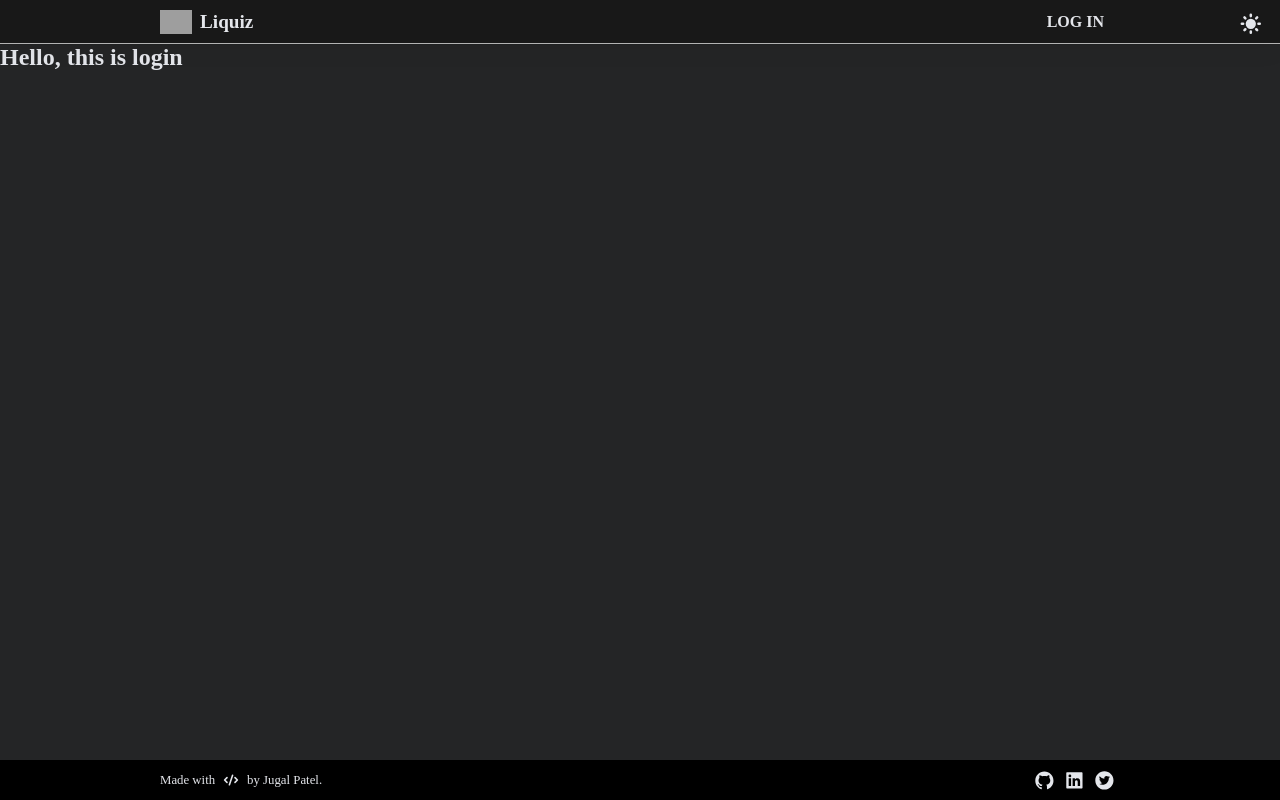
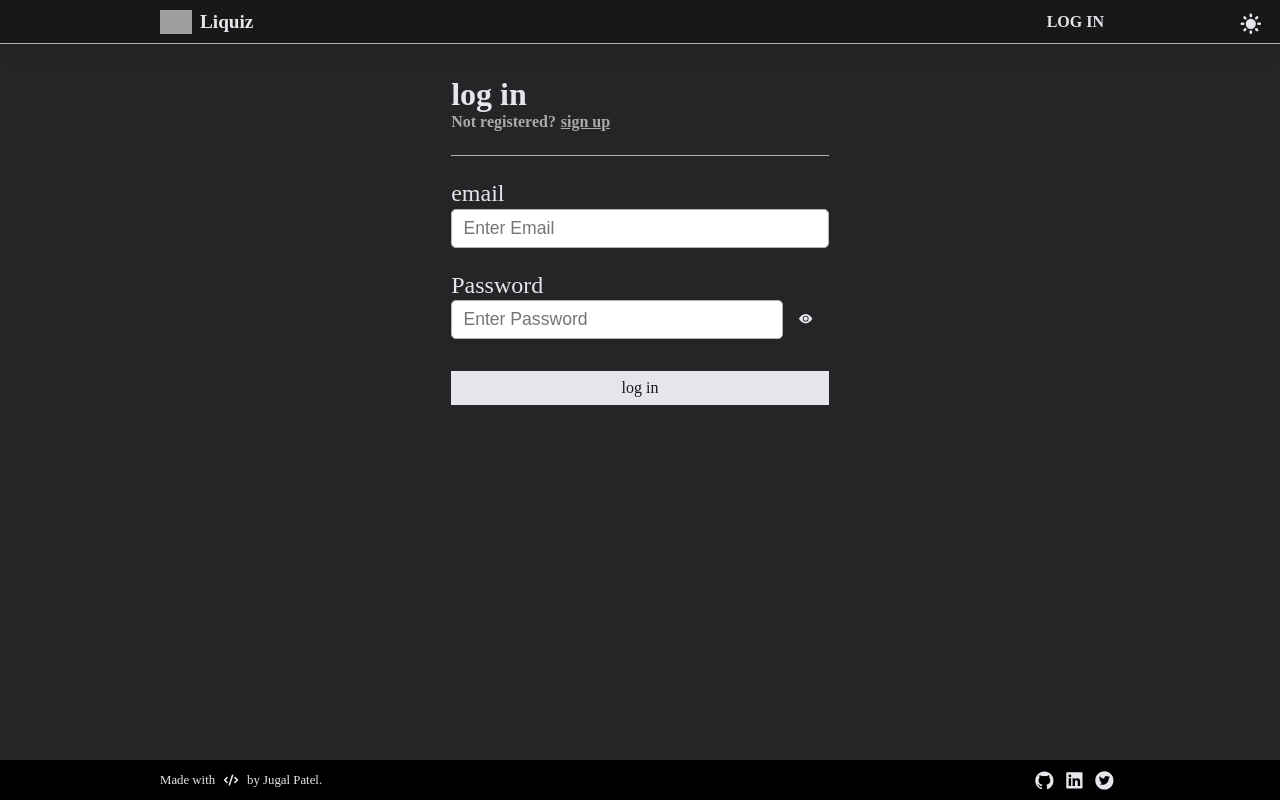
Before and after one commit to jugalkpatel/Quiz-App, a React (Create React App) app: page /login in a window 1280 px wide. Built offline with nearby package versions, Linux system fonts and the light colour scheme; grey boxes are pictures that could not be loaded; a web font is replaced by a local one.

Commit message:
feat: added Login page

```diff
--- a/src/pages/Login/Login.tsx
+++ b/src/pages/Login/Login.tsx
@@ -1,5 +1,73 @@
+import { Form, Formik } from "formik";
+import { useNavigate } from "react-router-dom";
+
+import {
+  FormContainer,
+  FormHeader,
+  FormLabel,
+  FormTitle,
+  FormLink,
+  SubmitButton,
+} from "../../styles/common.styles";
+
+import { LoginTypes } from "../../common";
+import { useAuth } from "../../contexts";
+import { InputField } from "../../components";
+import { loginSchema } from "../../validation";
+import { handleAuthClick } from "../../helpers";
+
 function Login() {
-  return <h1>Hello, this is login</h1>;
+  const initialValues: LoginTypes = {
+    email: "",
+    password: "",
+  };
+  const { setAuthCredentials } = useAuth();
+  const navigate = useNavigate();
+
+  const handleSumit = (values: typeof initialValues) => {
+    const url = "/auth/login";
+    handleAuthClick({ values, setAuthCredentials, navigate, url });
+  };
+
+  return (
+    <FormContainer>
+      <FormHeader>
+        <FormTitle>log in</FormTitle>
+        <FormLabel>
+          Not registered?
+          <FormLink to="/signup">sign up</FormLink>
+        </FormLabel>
+      </FormHeader>
+
+      <Formik
+        initialValues={initialValues}
+        validationSchema={loginSchema}
+        onSubmit={handleSumit}
+      >
+        {() => (
+          <Form>
+            <InputField
+              label="email"
+              id="email"
+              type="email"
+              value="email"
+              placeholder="Enter Email"
+            />
+
+            <InputField
+              label="Password"
+              id="password"
+              type="password"
+              value="password"
+              placeholder="Enter Password"
+            />
+
+            <SubmitButton type="submit">log in</SubmitButton>
+          </Form>
+        )}
+      </Formik>
+    </FormContainer>
+  );
 }
 
 export { Login };
```
